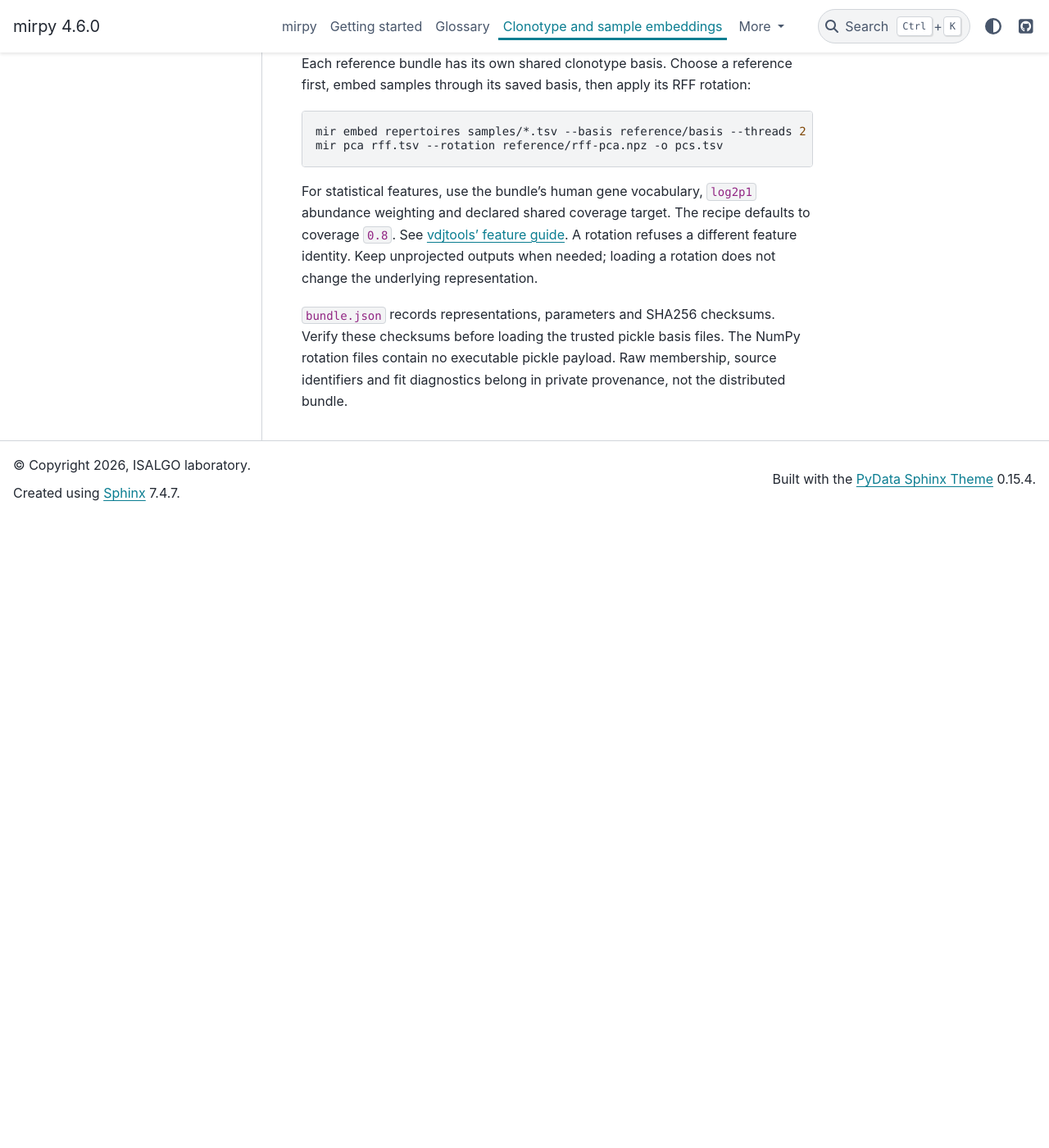
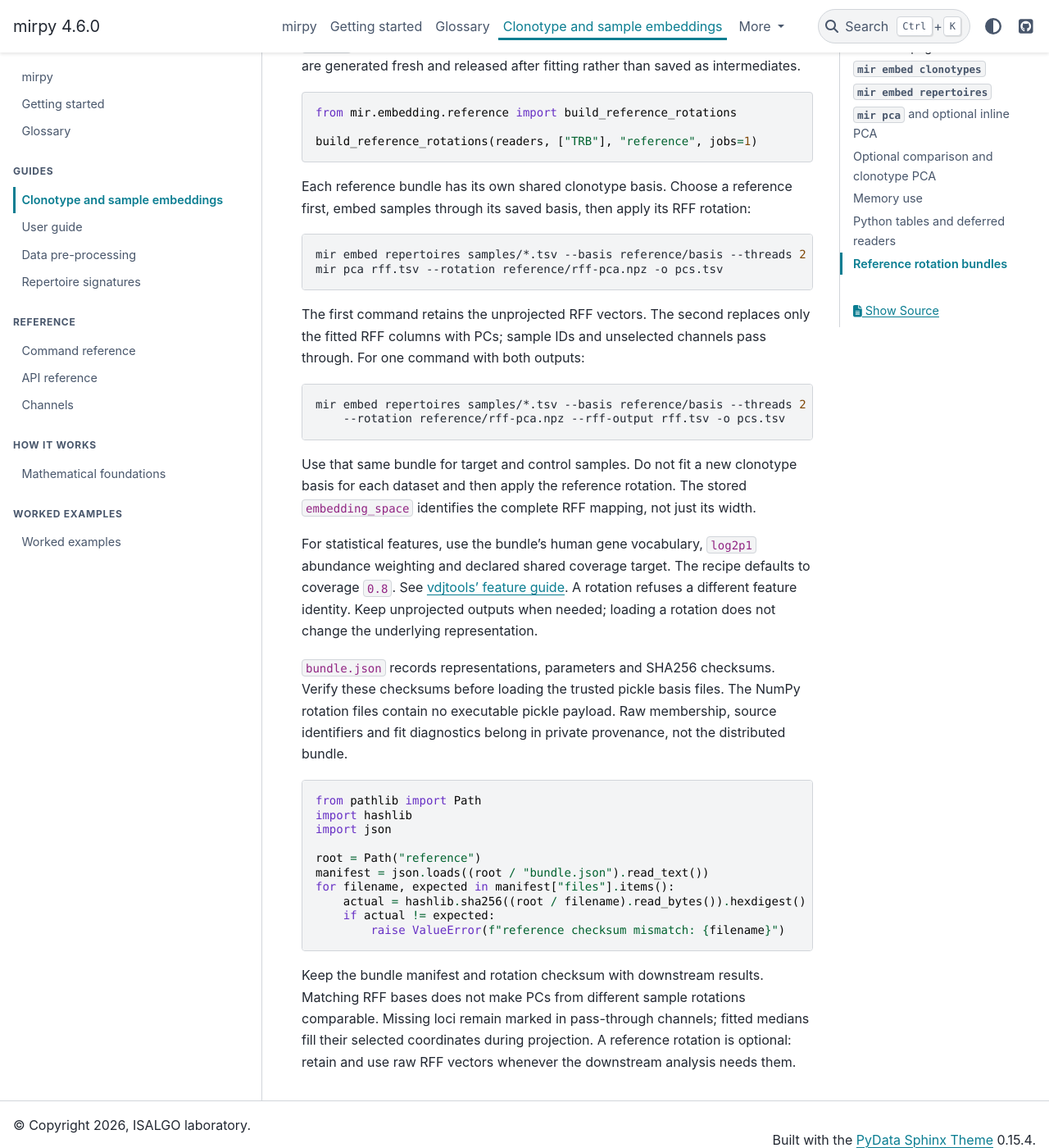
Before and after one commit to antigenomics/mirpy, a Sphinx documentation site: the page built from docs/embeddings.rst, in a window 1280 px wide and 1400 px high, scrolled down 4643 px. Shown: the whole window at 82% size. Built offline with Sphinx 7.4.7 and the PyData theme 0.15.4, drawn with Linux system fonts in a browser that asks for light colours; before the commit the page ends 5273 px from its top, so only the background shows below that; some of the changed text lies outside the part shown.

Commit message:
docs: explain reference bundle checks and projection

```diff
--- a/docs/embeddings.rst
+++ b/docs/embeddings.rst
@@ -174,6 +174,12 @@
 Reference rotation bundles
 --------------------------
 
+Reference bundles are separate model artifacts. Extract one bundle to
+``reference/`` and keep its files together. Choose the reference population before
+embedding your target samples: blood or tissue RNA-seq, a synthetic counterpart,
+or deep TRA/TRB profiling. A deep TRA/TRB bundle projects those loci; it does not
+provide an RFF basis for BCR or the other TCR loci.
+
 ``mir.embedding.reference.build_reference_rotations`` fits repeatable raw-sample
 readers. It exports two separate rotations: ``features-pca.npz`` for unrotated
 vdjtools statistical features, and ``rff-pca.npz`` for mirpy sample RFF means.
@@ -195,6 +201,19 @@
    mir embed repertoires samples/*.tsv --basis reference/basis --threads 2 -o rff.tsv
    mir pca rff.tsv --rotation reference/rff-pca.npz -o pcs.tsv
 
+The first command retains the unprojected RFF vectors. The second replaces only
+the fitted RFF columns with PCs; sample IDs and unselected channels pass through.
+For one command with both outputs:
+
+.. code-block:: bash
+
+   mir embed repertoires samples/*.tsv --basis reference/basis --threads 2 \
+       --rotation reference/rff-pca.npz --rff-output rff.tsv -o pcs.tsv
+
+Use that same bundle for target and control samples. Do not fit a new clonotype
+basis for each dataset and then apply the reference rotation. The stored
+``embedding_space`` identifies the complete RFF mapping, not just its width.
+
 For statistical features, use the bundle's human gene vocabulary, ``log2p1``
 abundance weighting and declared shared coverage target. The recipe defaults to
 coverage ``0.8``. See `vdjtools' feature guide
@@ -206,3 +225,22 @@
 these checksums before loading the trusted pickle basis files. The NumPy rotation
 files contain no executable pickle payload. Raw membership, source identifiers
 and fit diagnostics belong in private provenance, not the distributed bundle.
+
+.. code-block:: python
+
+   from pathlib import Path
+   import hashlib
+   import json
+
+   root = Path("reference")
+   manifest = json.loads((root / "bundle.json").read_text())
+   for filename, expected in manifest["files"].items():
+       actual = hashlib.sha256((root / filename).read_bytes()).hexdigest()
+       if actual != expected:
+           raise ValueError(f"reference checksum mismatch: {filename}")
+
+Keep the bundle manifest and rotation checksum with downstream results. Matching
+RFF bases does not make PCs from different sample rotations comparable. Missing
+loci remain marked in pass-through channels; fitted medians fill their selected
+coordinates during projection. A reference rotation is optional: retain and use
+raw RFF vectors whenever the downstream analysis needs them.
```
Also changed, not shown: 1 other file.
